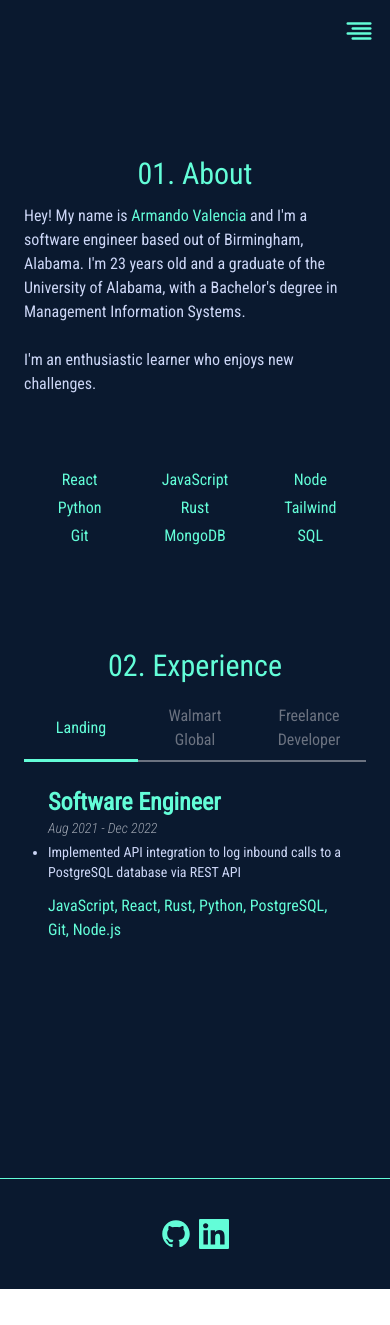
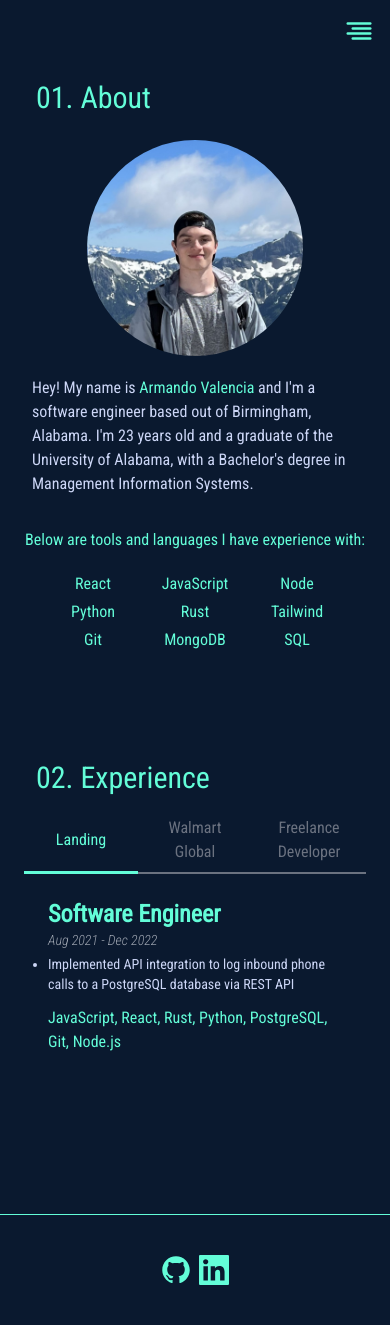
Before and after one commit to armando-valencia/personal-website, a React (Vite) app: page / in a window 390 px wide. Before the commit the page ends 1289 px from the top, so only its background shows below. Built offline with nearby package versions, Linux system fonts and the light colour scheme.

Commit message:
Restructure navigation links and add content

```diff
--- a/src/App.jsx
+++ b/src/App.jsx
@@ -5,17 +5,10 @@ import Contact from "./pages/Contact";
 import Footer from "./components/Footer";
 
 function App() {
-	// TODO: Create experience and about components, then add to home page and remove routes so
-	// we can slim down the routing. There should only be routes for home (/) and contact (/contact)
 	return (
 		<div className="bg-primary text-secondary font-robo">
 			<Nav />
-
-			<Routes>
-				<Route path="/" element={<Home />} />
-				<Route path="/contact" element={<Contact />} />
-			</Routes>
-
+			<Home />
 			<Footer />
 		</div>
 	);
--- a/src/components/About.jsx
+++ b/src/components/About.jsx
@@ -1,22 +1,38 @@
 import React from "react";
+import Skills from "./Skills";
 
 const About = () => {
 	return (
 		<div>
-			<div className="flex justify-center m-3">
+			<div className="flex m-3">
 				<h1 className="text-3xl">01. About</h1>
 			</div>
-			<div className="text-tertiary">
-				Hey! My name is{" "}
-				<span className="text-secondary">Armando Valencia</span> and I'm
-				a software engineer based out of Birmingham, Alabama. I'm 23
-				years old and a graduate of the University of Alabama, with a
-				Bachelor's degree in Management Information Systems.
-				<br />
-				<br />
-				I'm an enthusiastic learner who enjoys new challenges.
-				<br />
-				<br />
+			<div className="block">
+				<div className="flex justify-center">
+					<img
+						src="\picture.jpg"
+						alt=""
+						className="rounded-full h-60 p-3"
+					/>
+				</div>
+				<div className="text-tertiary p-2">
+					Hey! My name is{" "}
+					<span className="text-secondary">Armando Valencia</span> and
+					I'm a software engineer based out of Birmingham, Alabama.
+					I'm 23 years old and a graduate of the University of
+					Alabama, with a Bachelor's degree in Management Information
+					Systems.
+					<br />
+					<br />
+				</div>
+				<div className="flex justify-center">
+					Below are tools and languages I have experience with:
+				</div>
+				<Skills />
+				<div className="text-tertiary p-2">
+					<br />
+					<br />
+				</div>
 			</div>
 		</div>
 	);
--- a/src/components/Experience.jsx
+++ b/src/components/Experience.jsx
@@ -10,7 +10,7 @@ const Experience = () => {
 			title: "Software Engineer",
 			dates: "Aug 2021 - Dec 2022",
 			desc: [
-				"Implemented API integration to log inbound calls to a PostgreSQL database via REST API",
+				"Implemented API integration to log inbound phone calls to a PostgreSQL database via REST API",
 			],
 			skills: "JavaScript, React, Rust, Python, PostgreSQL, Git, Node.js",
 		},
@@ -20,8 +20,8 @@ const Experience = () => {
 			dates: "Jan 2021 - May 2021",
 			desc: [
 				"Developed UI of landing page for a React web-app",
-				"Migrated a multi-page user experience into a single page to enhance user engagementp",
-				"Strong contributor in entire development cycle, from concept & design to development phases",
+				"Migrated a multi-page user experience into a single page to enhance user experience",
+				"Lead contributor in development cycle, from concept & design to development phases",
 				"Utilized GitHub as version control software to track and update code",
 				"Documented codebase for future teams to refer back to",
 			],
@@ -68,11 +68,11 @@ const Experience = () => {
 	};
 
 	return (
-		<div className="pt-6 justify-center">
-			<div className="flex justify-center m-3">
+		<div className="md:pt-6 justify-center">
+			<div className="flex m-3">
 				<h1 className="text-3xl">02. Experience</h1>
 			</div>
-			<div className="flex justify-center sm:block hidden">
+			<div className="justify-center sm:block hidden">
 				<Tabs
 					isFitted
 					isLazy
--- a/src/components/Nav.jsx
+++ b/src/components/Nav.jsx
@@ -6,7 +6,6 @@ import NavItem from "./NavItem";
 const Nav = () => {
 	const [nav, setNav] = useState(false);
 
-	// flip navigation state on mobile vieww
 	const handleNav = () => {
 		setNav(!nav);
 	};
@@ -45,10 +44,12 @@ const Nav = () => {
 						/>
 						))}*/}
 
-					{pages.map((page) => (
+					{pages.map((page, idx) => (
 						<a
 							href={`#${page.toLowerCase()}`}
 							className="mobile_nav-link"
+							key={idx}
+							onClick={handleNav}
 						>
 							{page}
 						</a>
@@ -61,7 +62,7 @@ const Nav = () => {
 					<img src="\Logo.png" alt="" className="h-8" />
 						</div>*/}
 				<div>
-					<nav className="flex bg-transparent sm:block hidden">
+					<nav className="bg-transparent sm:block hidden">
 						<ul className="pl-3">
 							{/*}
 							{pages.map((page) => (
@@ -76,10 +77,11 @@ const Nav = () => {
 								/>
 							))}
 								*/}
-							{pages.map((page) => (
+							{pages.map((page, idx) => (
 								<a
 									href={`#${page.toLowerCase()}`}
 									className="nav-link"
+									key={idx}
 								>
 									{page}
 								</a>
--- a/src/components/Skills.jsx
+++ b/src/components/Skills.jsx
@@ -1,6 +1,6 @@
 const Skills = () => {
 	return (
-		<div className="grid grid-cols-3 gap-1 justify-items-center list-none">
+		<div className="grid grid-cols-3 gap-1 justify-items-center list-none m-5">
 			<li>React</li>
 			<li>JavaScript</li>
 			<li>Node</li>
--- a/src/pages/Home.jsx
+++ b/src/pages/Home.jsx
@@ -1,24 +1,18 @@
 import Experience from "../components/Experience";
 import About from "../components/About";
-import Skills from "../components/Skills";
 
 const Home = () => (
 	<div className="px-6 pt-6 md:grid grid-cols-3">
 		<div></div>
 		<div className="block">
-			<div id="home" className="py-6"></div>
-			<div id="about" className="py-6 my-4">
+			<div id="home" className="absolute top-0"></div>
+			<div id="about" className="pt-3">
 				<About />
-
-				<br />
-				<br />
-
-				<Skills />
 			</div>
-			<div id="experience" className="py-6 my-4">
+			<div id="experience" className="pt-3">
 				<Experience />
 			</div>
-			<div id="contact" className="py-6 my-4"></div>
+			<div id="contact" className="pt-3"></div>
 		</div>
 		<div></div>
 	</div>
```
Also changed, not shown: public/picture.jpg (added).
